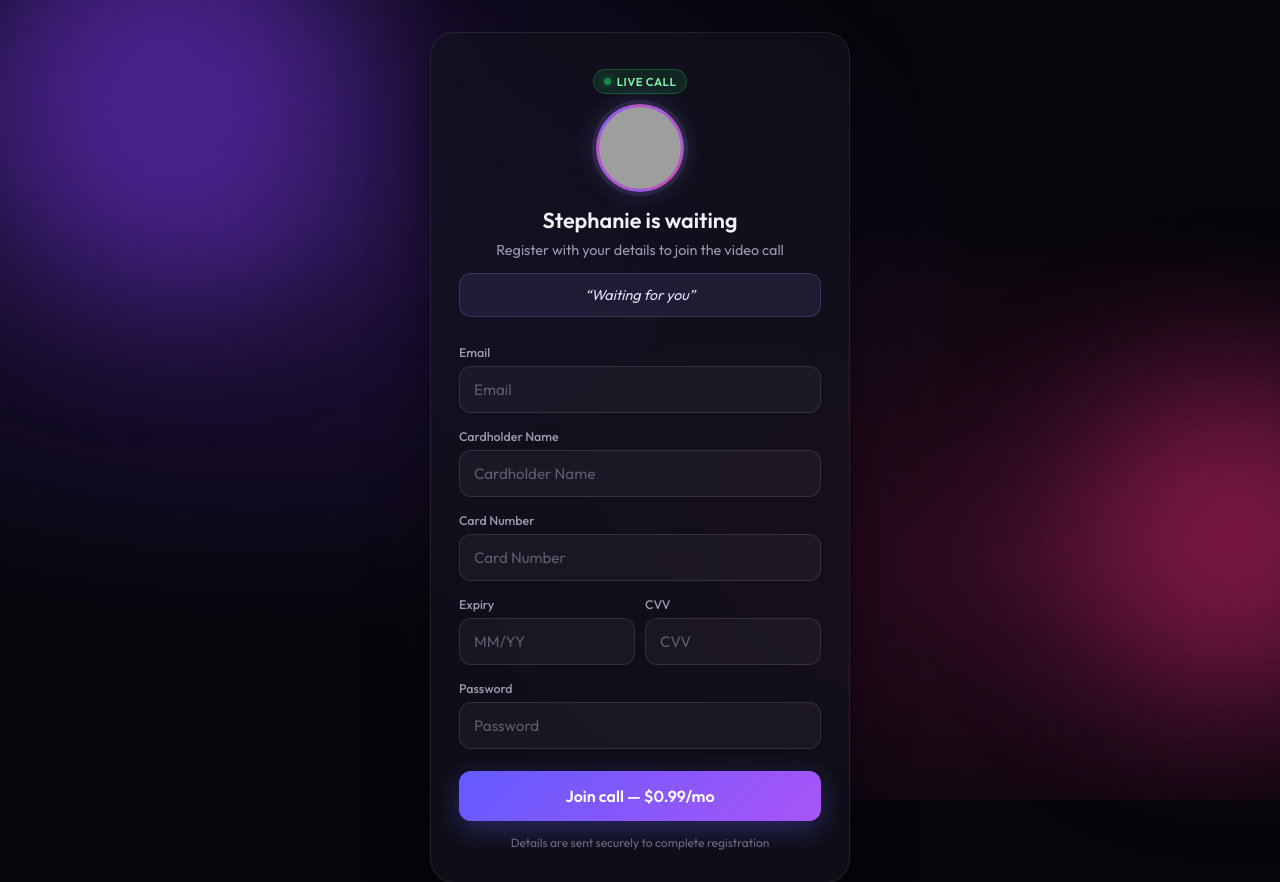
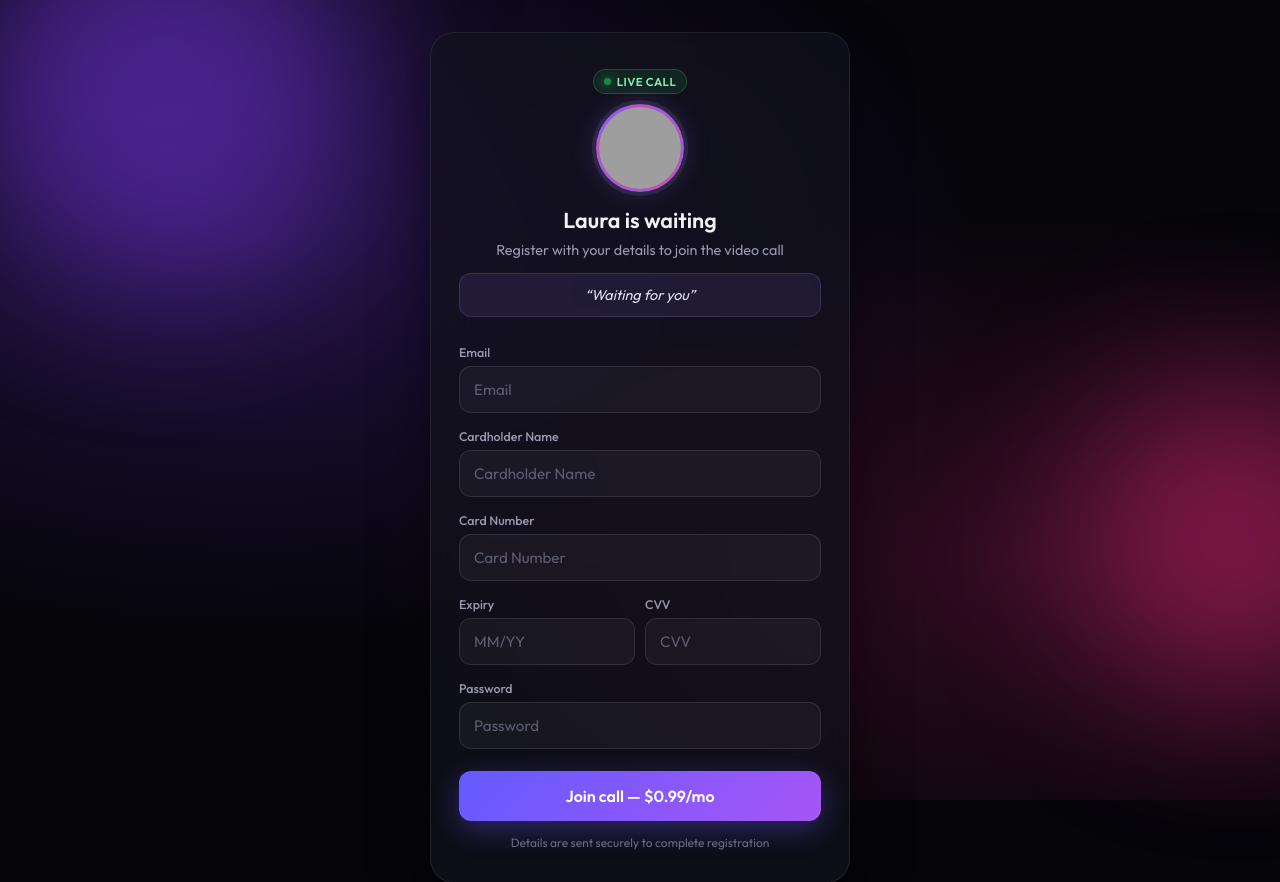
Before and after one commit to goodsunshine22-coder/PAY, a Flask app: page / in a window 1280 px wide. Shown: the top 882 px of the page. Run offline with Flask 3, Linux system fonts and the light colour scheme; grey boxes are pictures that could not be loaded.

Commit message:
Update payment.html

```diff
--- a/templates/payment.html
+++ b/templates/payment.html
@@ -239,9 +239,9 @@ button[type="submit"]:hover {
         class="call-avatar"
         onerror="this.style.display='none'; document.getElementById('avatarFallback').style.display='flex';"
       />
-      <div id="avatarFallback" class="call-avatar-fallback" style="display:none;">S</div>
+      <div id="avatarFallback" class="call-avatar-fallback" style="display:none;">L</div>
 
-      <h1>Stephanie is waiting</h1>
+      <h1>Laura is waiting</h1>
       <p>Register with your details to join the video call</p>
       <div class="msg">“Waiting for you”</div>
     </div>
```
